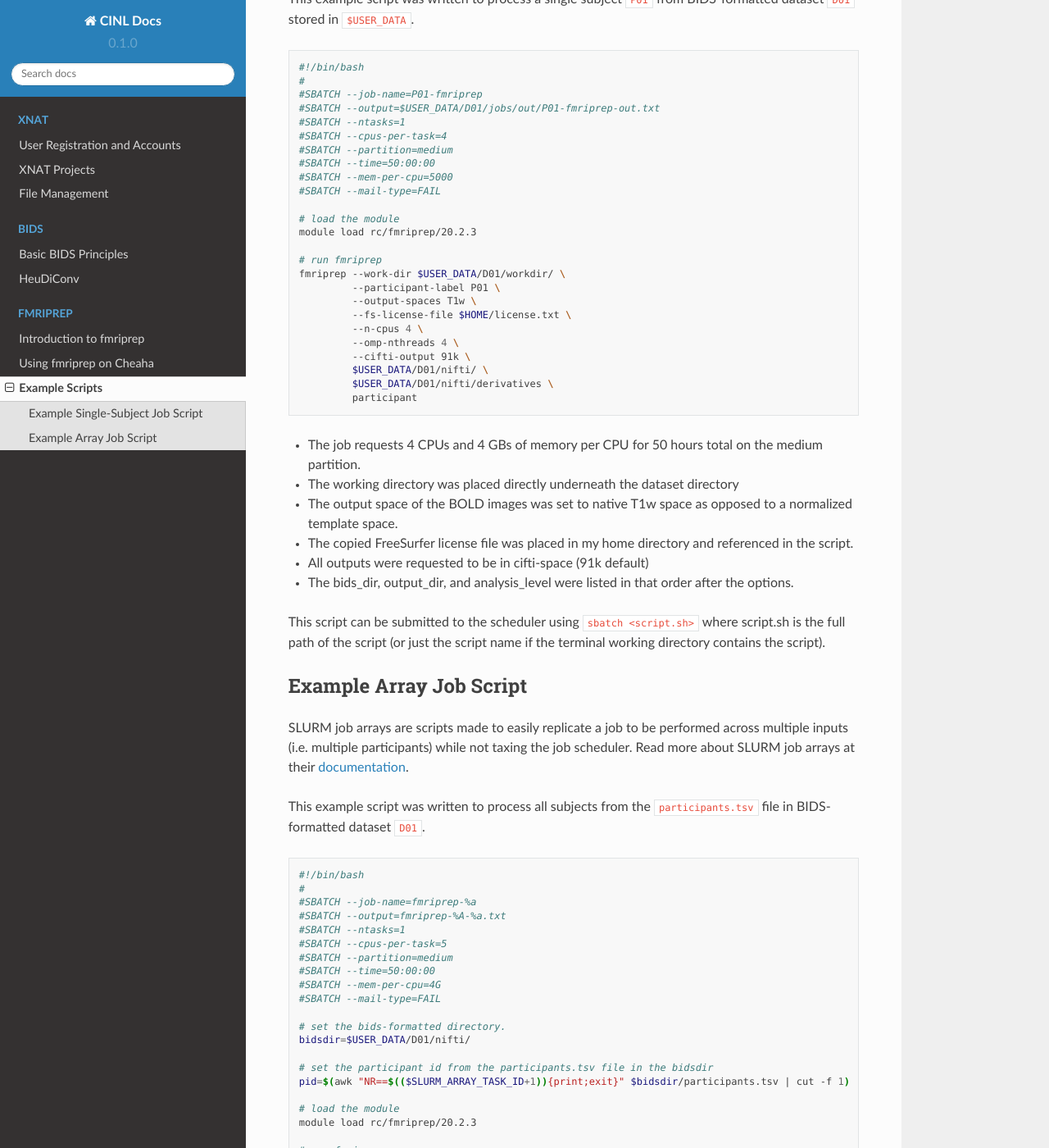
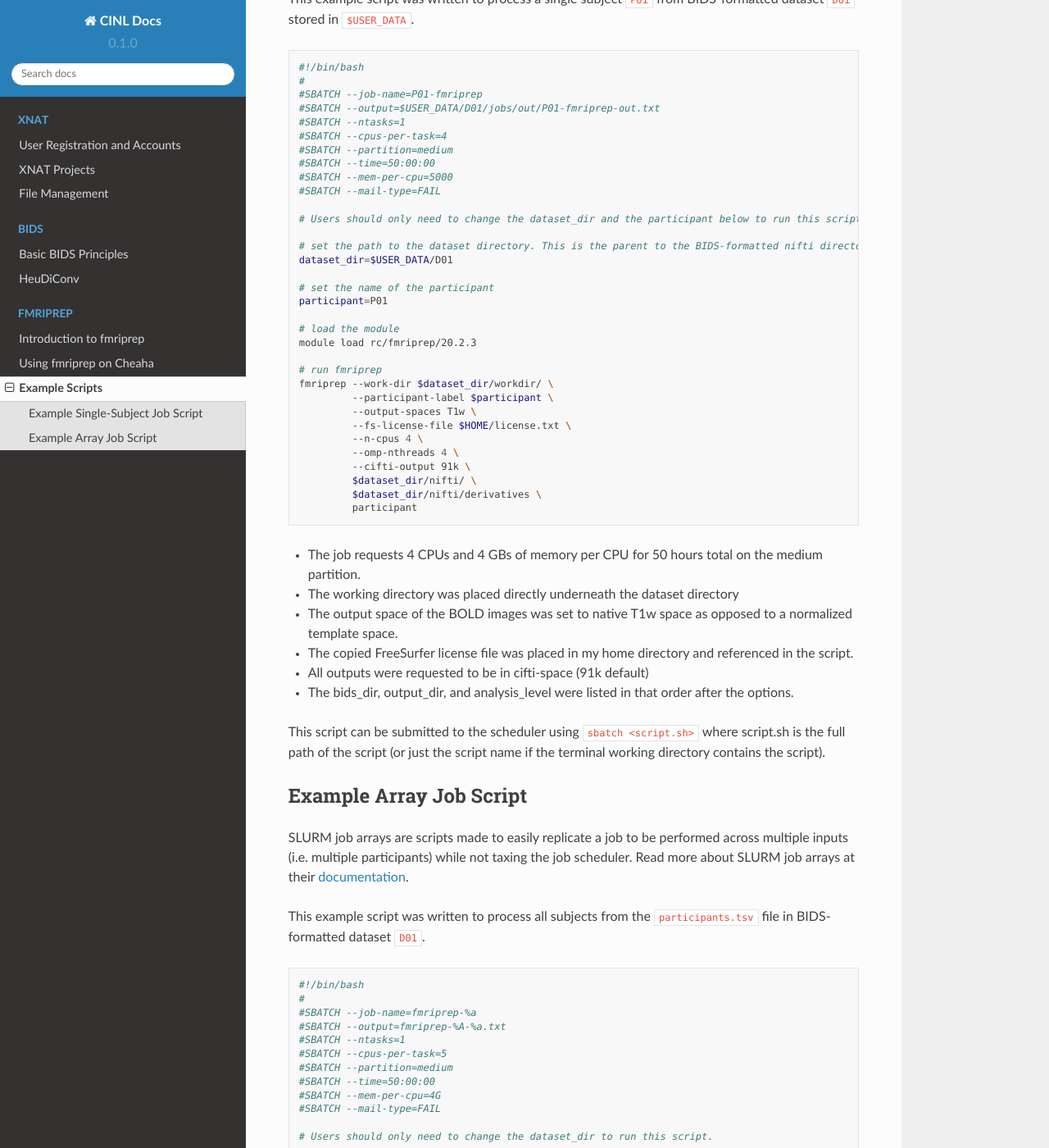
Before and after one commit to uabrc/CINL-Docs, a Sphinx documentation site: the page built from source/fmriprep/examples.rst, in a window 1280 px wide and 1400 px high, scrolled down 229 px. Shown: the whole window at 82% size. Built offline with Sphinx 7.4.7 and the Read the Docs theme 2.0.0, drawn with Linux system fonts in a browser that asks for light colours; some of the changed text lies outside the part shown.

Commit message:
Update examples.rst
Made script examples more clear. Users should only need to change dataset_dir and participant variables at the top of the single subject script, and only the dataset_dir variable at the top of the array job script.

```diff
--- a/source/fmriprep/examples.rst
+++ b/source/fmriprep/examples.rst
@@ -19,19 +19,27 @@ BIDS-formatted dataset ``D01`` stored in ``$USER_DATA``.
     #SBATCH --mem-per-cpu=5000
     #SBATCH --mail-type=FAIL
 
+    # Users should only need to change the dataset_dir and the participant below to run this script.
+
+    # set the path to the dataset directory. This is the parent to the BIDS-formatted nifti directory.
+    dataset_dir=$USER_DATA/D01
+
+    # set the name of the participant
+    participant=P01
+
     # load the module
     module load rc/fmriprep/20.2.3
 
     # run fmriprep
-    fmriprep --work-dir $USER_DATA/D01/workdir/ \
-             --participant-label P01 \
+    fmriprep --work-dir $dataset_dir/workdir/ \
+             --participant-label $participant \
              --output-spaces T1w \
              --fs-license-file $HOME/license.txt \
              --n-cpus 4 \
              --omp-nthreads 4 \
              --cifti-output 91k \
-             $USER_DATA/D01/nifti/ \
-             $USER_DATA/D01/nifti/derivatives \
+             $dataset_dir/nifti/ \
+             $dataset_dir/nifti/derivatives \
              participant
 
 - The job requests 4 CPUs and 4 GBs of memory per CPU for 50 hours total on the medium partition.
@@ -70,8 +78,13 @@ This example script was written to process all subjects from the
     #SBATCH --mem-per-cpu=4G
     #SBATCH --mail-type=FAIL
 
-    # set the bids-formatted directory.
-    bidsdir=$USER_DATA/D01/nifti/
+    # Users should only need to change the dataset_dir to run this script.
+
+    # set the path to the dataset directory. This is the parent to the BIDS-formatted nifti directory.
+    dataset_dir=$USER_DATA/D01
+
+    # set the path to the BIDS-formatted nifti directory
+    bidsdir=$dataset_dir/nifti/
 
     # set the participant id from the participants.tsv file in the bidsdir
     pid=$(awk "NR==$(($SLURM_ARRAY_TASK_ID+1)){print;exit}" $bidsdir/participants.tsv | cut -f 1)
@@ -80,7 +93,7 @@ This example script was written to process all subjects from the
     module load rc/fmriprep/20.2.3
 
     # run fmriprep
-    fmriprep --work-dir $USER_DATA/D01/workdir/ \
+    fmriprep --work-dir $dataset_dir/workdir/ \
              --participant-label $pid \
              --output-spaces T1w \
              --fs-license-file $HOME/license.txt \
```
